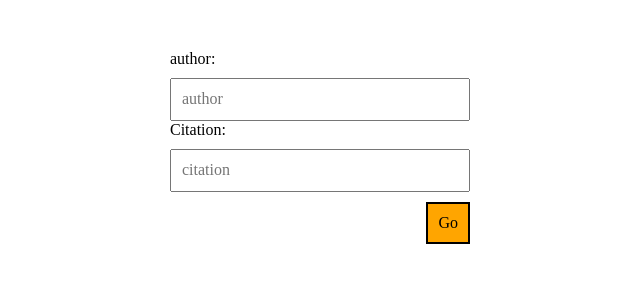
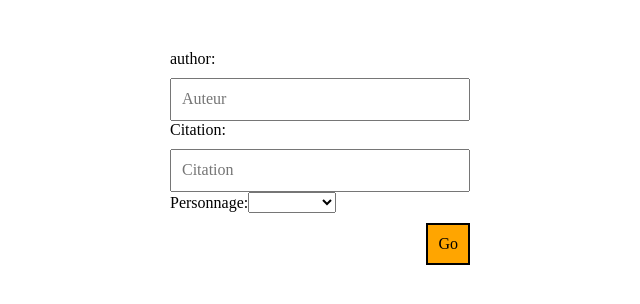
Before and after one commit to Bankora/citation-generator, a Vue app: page / in a window 1280 px wide. Shown: the top 304 px of the page, without its empty margins (0-640 px from the left). Built offline with nearby package versions, Linux system fonts and the light colour scheme.

Commit message:
generate text file

```diff
--- a/package.json
+++ b/package.json
@@ -9,6 +9,8 @@
   },
   "dependencies": {
     "core-js": "^3.6.5",
+    "file-saver": "^2.0.5",
+    "html2canvas": "^1.0.0-rc.7",
     "normalize.css": "^8.0.1",
     "vue": "^2.6.11"
   },
--- a/src/App.vue
+++ b/src/App.vue
@@ -2,6 +2,7 @@
   <div class="container">
     <form class="form" @submit.prevent="onSubmit">
       <div class="form__content">
+        <!-- AUTHOR -->
         <div class="form-container">
           <label class="form-container__label" for="author">author:</label>
           <input
@@ -9,21 +10,33 @@
             v-model="author"
             id="author"
             type="text"
-          placeholder="author"
-        >
+            placeholder="Auteur"
+          />
         </div>
 
+        <!-- QUOTE -->
         <div class="form-container">
-        <label class="form-container__label" for="citation">Citation:</label>
+          <label class="form-container__label" for="quote">Citation:</label>
           <input
             class="form-container__input"
             v-model="quote"
-          id="citation"
+            id="quote"
             type="text"
-          placeholder="citation"
-        >
+            placeholder="Citation"
+          />
         </div>
 
+        <!-- CHARACTER -->
+        <div class="form-container">
+          <label class="form-container__label" for="character">Personnage:</label>
+          <select v-model="character" name="character" id="character">
+            <option value="Écochon">Écochon</option>
+            <option value="Mentalion">Mentalion</option>
+            <option value="Finourson">Finourson</option>
+          </select>
+        </div>
+
+        <!-- SUBMIT -->
         <button class="button" type="submit">
           Go
         </button>
@@ -38,15 +51,21 @@
 </template>
 
 <script>
+import { saveAs } from 'file-saver';
+import { generateTextFile } from './utils/file';
+
 export default {
   name: 'App',
   data: () => ({
     author: '',
     quote: '',
+    character: '',
   }),
   methods: {
     onSubmit() {
-      console.log('🔥');
+      const { content, title } = generateTextFile(this.character, this.quote, this.author);
+
+      saveAs(content, title);
     },
   },
 };
--- /dev/null
+++ b/src/utils/file.js
@@ -0,0 +1,14 @@
+export function generateTextFile(character, quote, author) {
+  const formatTitle = (string) => string.trim().replace(' ', '-');
+
+  const formatedCharacter = formatTitle(character);
+  const formatedAuthor = formatTitle(author);
+
+  return {
+    title: `${formatedCharacter}-${formatedAuthor}.txt`.toLowerCase(),
+    content: new Blob(
+      [`${quote}\n${author}\n${character}`],
+      { type: 'text/plain;charset=utf-8' },
+    ),
+  };
+}
```
Also changed, not shown: .eslintrc.js, 1 other file (tests, documents, lock files or other folders). Lines whose indentation alone changed are shown as unchanged.
